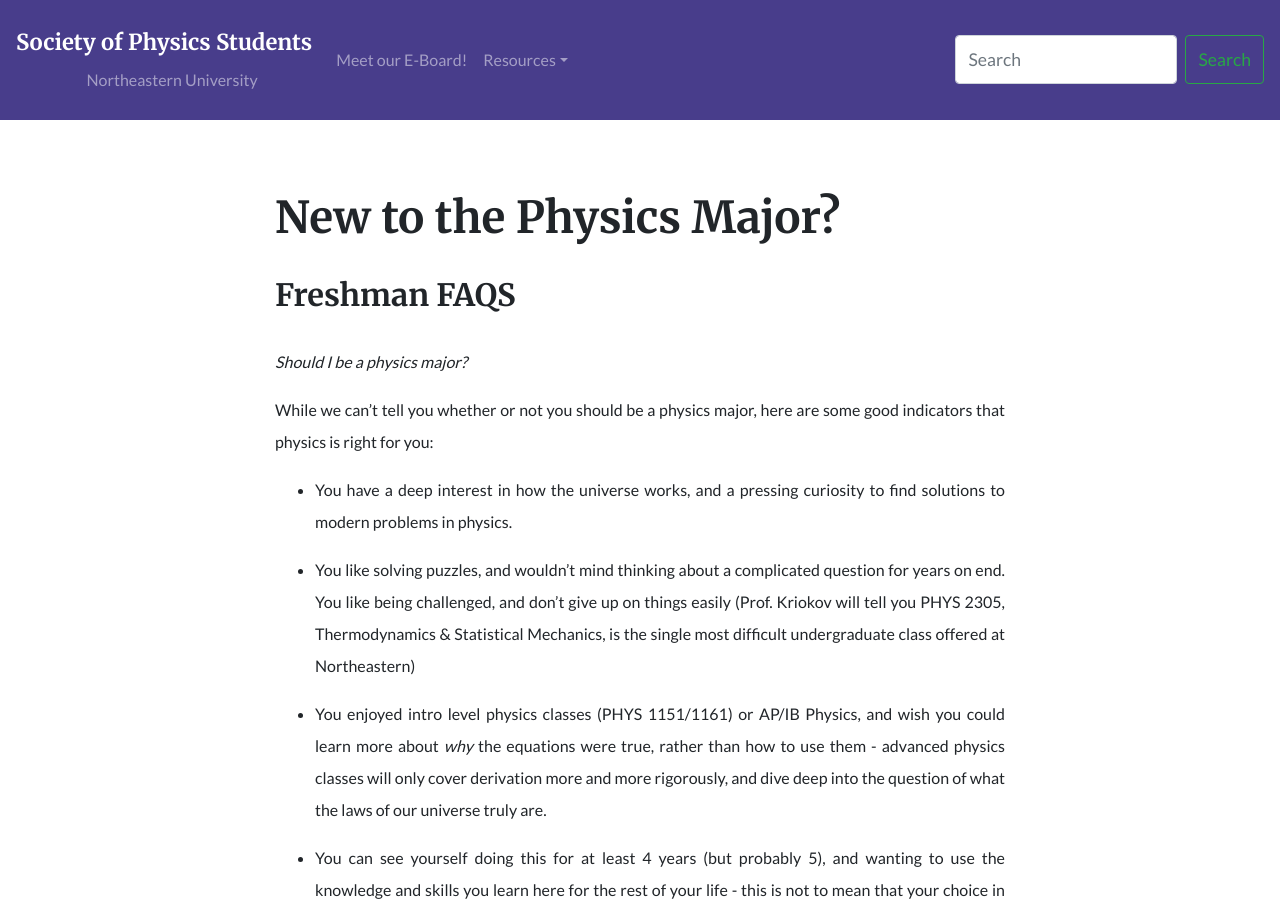
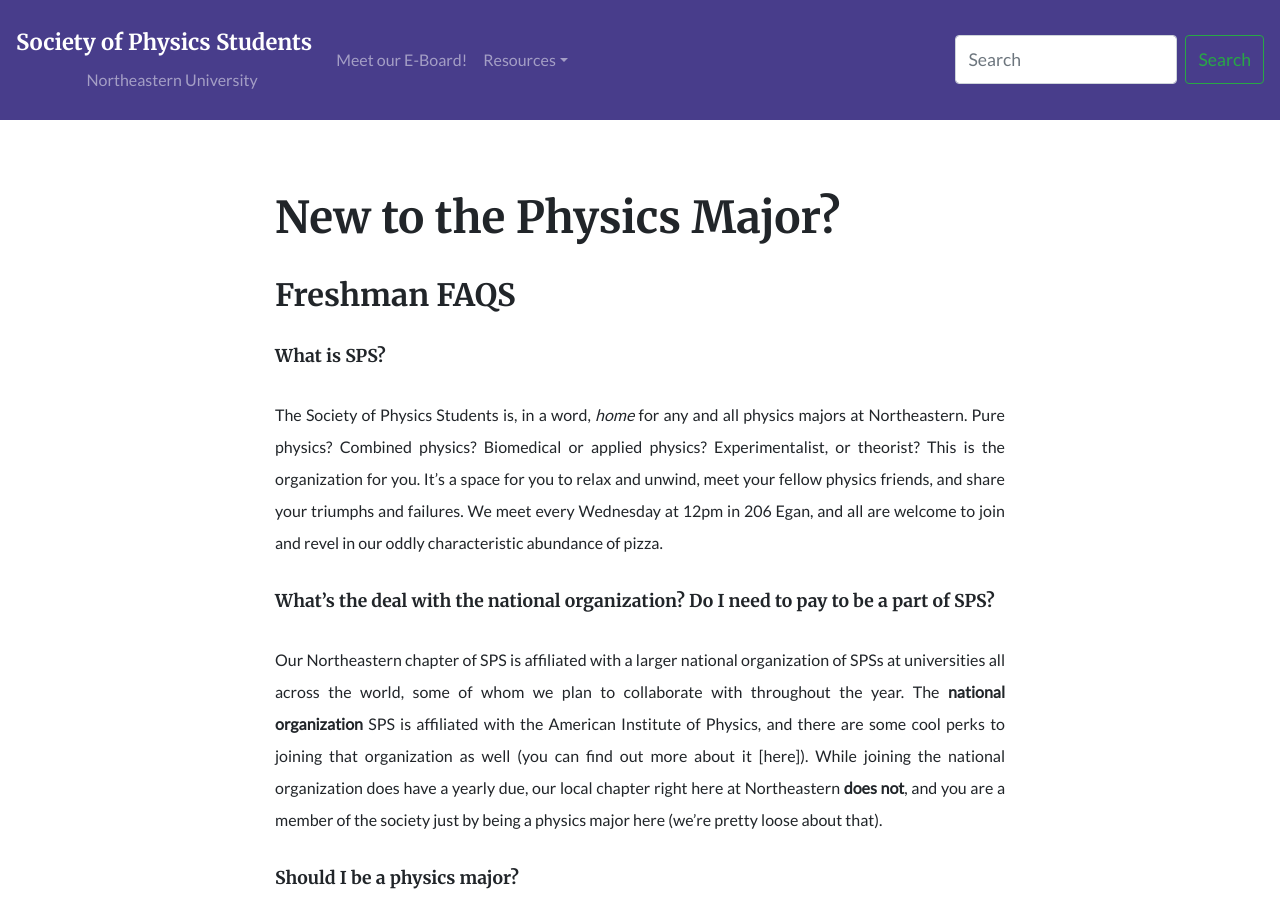
Before and after one commit to vegajustin26/sps-website, a Jekyll site: the page built from pages/physics.md, in a window 1280 px wide and 900 px high. Built offline with Jekyll 4.4.1, drawn with Linux system fonts in a browser that asks for light colours; nearby versions of some CDN libraries; some of the changed text lies outside the part shown.

Commit message:
new faq questions

```diff
--- a/pages/physics.md
+++ b/pages/physics.md
@@ -7,7 +7,15 @@ tags: resources
 
 ### Freshman FAQS
 
-*Should I be a physics major?*
+###### What is SPS?
+
+The Society of Physics Students is, in a word, *home* for any and all physics majors at Northeastern. Pure physics? Combined physics? Biomedical or applied physics? Experimentalist, or theorist? This is the organization for you. It's a space for you to relax and unwind, meet your fellow physics friends, and share your triumphs and failures. We meet every Wednesday at 12pm in 206 Egan, and all are welcome to join and revel in our oddly characteristic abundance of pizza.
+
+###### What's the deal with the national organization? Do I need to pay to be a part of SPS?
+
+Our Northeastern chapter of SPS is affiliated with a larger national organization of SPSs at universities all across the world, some of whom we plan to collaborate with throughout the year. The **national organization** SPS is affiliated with the American Institute of Physics, and there are some cool perks to joining that organization as well (you can find out more about it [here]). While joining the national organization does have a yearly due, our local chapter right here at Northeastern **does not**, and you are a member of the society just by being a physics major here (we're pretty loose about that).
+
+###### Should I be a physics major?
 
 While we can't tell you whether or not you should be a physics major, here are some good indicators that physics is right for you:
 
@@ -27,7 +35,7 @@ On the other hand, here are some good reasons *not* to be a physics major:
 
 Still unsure? Attend an SPS event and get to know what the major is all about. Or even better, talk to a current physics undergrad, and get to know why they chose their major! More than likely, that will give you the information you need to decide.
 
-*How do I get a lab position with a professor?*
+###### How do I get a lab position with a professor?
 
 First of all, don't stress if you're reading this as not-a-freshman-anymore, and worrying that it's too late for you to work in a lab on campus. There are plenty of people that take on their first undergraduate positions in their sophomore, middler, and even junior years. This doesn't mean that you shouldn't start looking into it as early as possible of course, but hope is not lost.
 
@@ -62,6 +70,10 @@ Boom, it's out there! Now, all that's left is to wait for a response 😁
 
 It's important to remember that a lot can still happen from here. For one, you will probably not get a response right away. Professors are busy people, and sometimes emails slip by unnoticed for a while. Don't worry if it takes up to a week for them to respond. When you get your response, if they'd like to meet with you, great! Meet them in person and be sure to sell your dedication, interest, and most importantly, time available. If, however, you get an email back saying that the professor doesn't have space for another person in their lab, or that they don't believe it would be a great fit, don't be discouraged. It's not uncommon to have to email at least 5-10 professors before finding someone that's a good match, in your desired field, and open to taking undergraduates. Just begin the process again looking for someone new, and don't give up.
 
+###### Wow, you give great advice!
+
+Thanks! We've been here for a while, so we'd be remiss to not give back and help out our new young friends. Likewise, you should make it a priority to gather advice from your new upperclassmen friends whenever possible, as whatever it is you're struggling with, they almost certainly have struggled with too. SPS is your home, so feel comfortable here in asking questions and reaching out to people. We hope to see you around!
+
 
 ### People and Places to Know
 [//]: # (Note for editors: the following is auto-generated from faculty.yml and places.yml)
```
